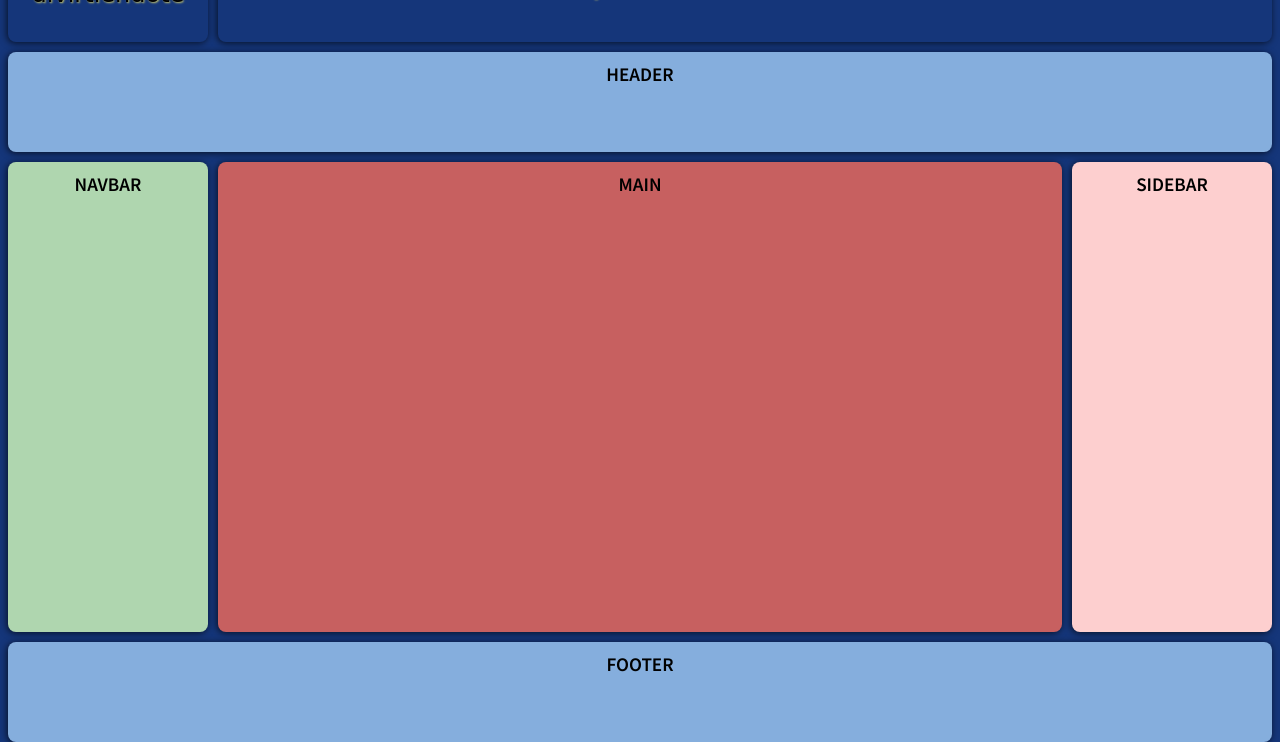
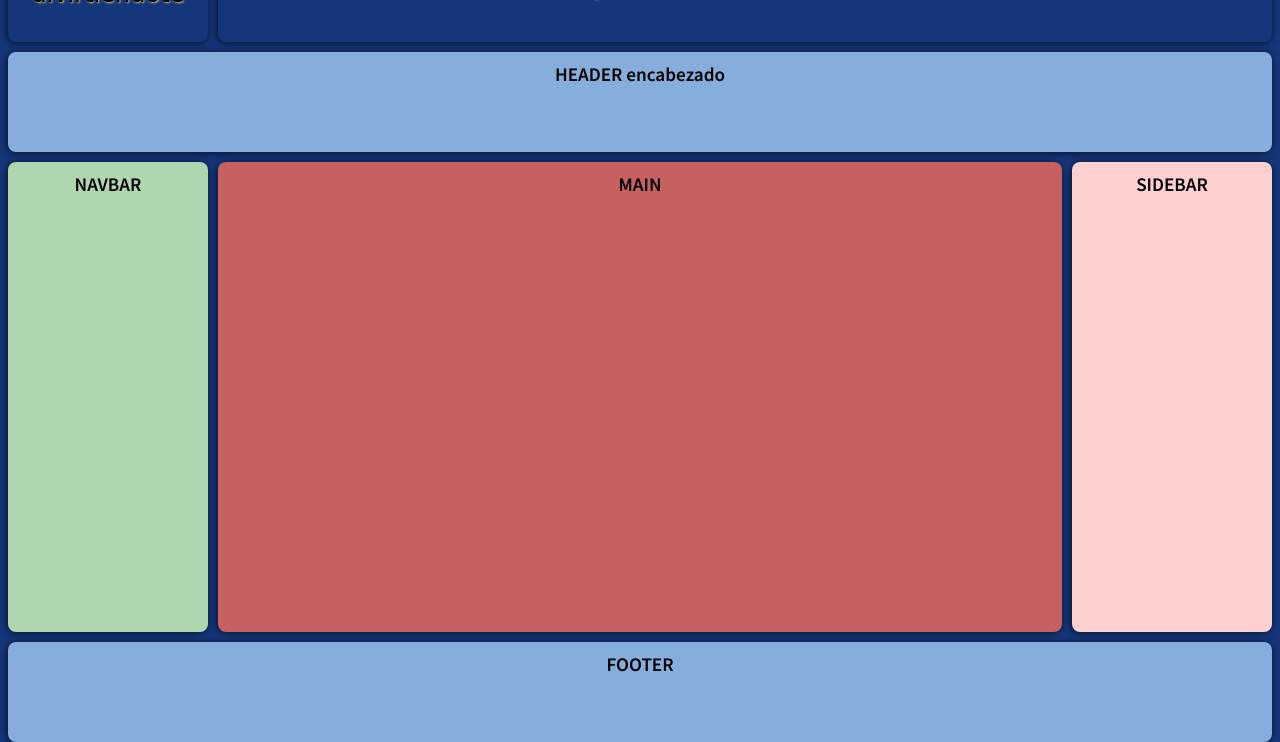
Before and after one commit to FourSeagulls/AppMusical, a plain HTML site: page index.html in a window 1280 px wide. Shown: the part 66-808 px from the top of the page. Drawn offline with Linux system fonts and the light colour scheme; a web font is replaced by a local one.

Commit message:
Viendo la velocidad - solo hice un pequeño cambio

```diff
--- a/index.html
+++ b/index.html
@@ -25,7 +25,7 @@
 
         <div class="entrar">Aplicación Musical</div>
 
-        <header class="header">HEADER</header>
+        <header class="header">HEADER encabezado</header>
         <nav class="navbar">NAVBAR</nav>
         <aside class="sidebar">SIDEBAR</aside>
         <article class="main">MAIN</article>
```
